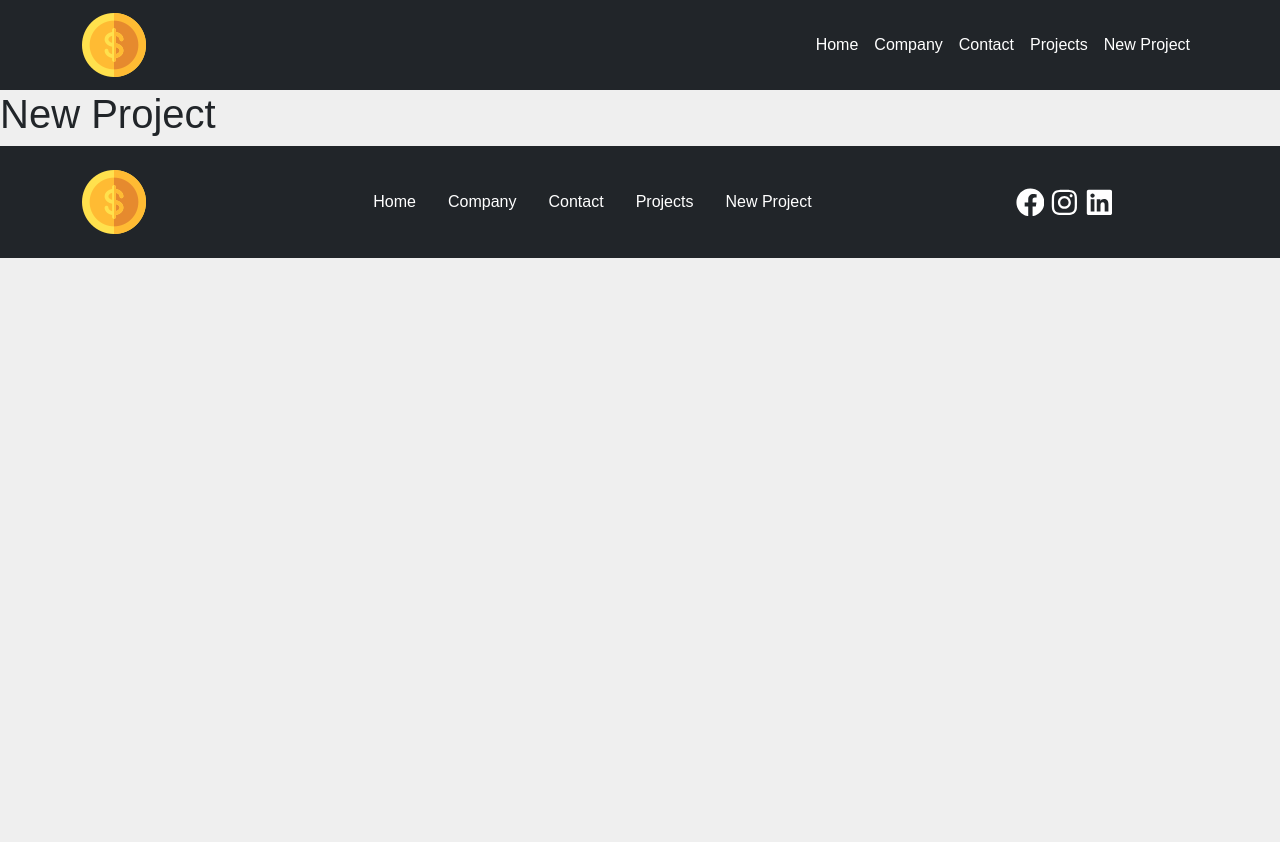
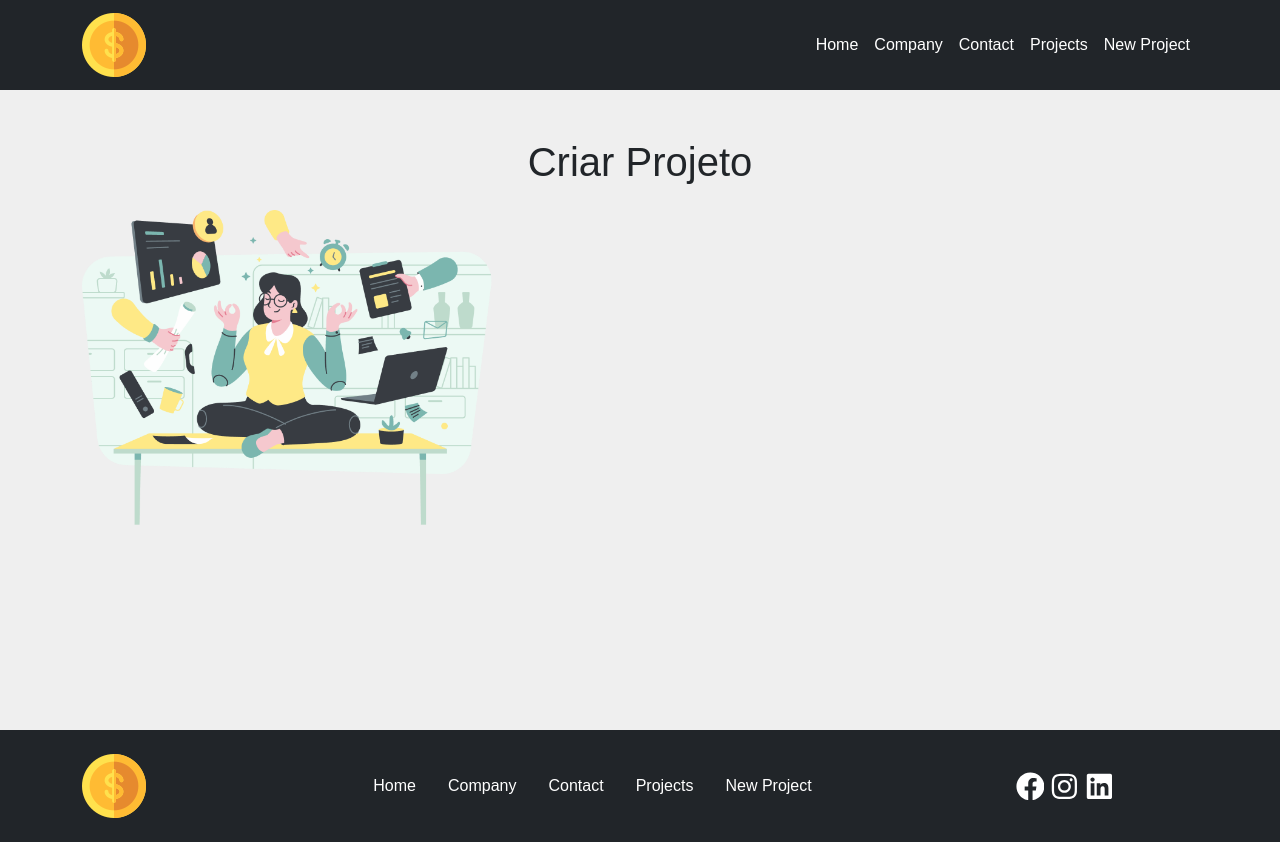
Before and after one commit to eliabedossantos/costs, a React (Create React App) app: page /new-project in a window 1280 px wide. Before the commit the page ends 800 px from the top, so only its background shows below. Built offline with nearby package versions, Linux system fonts and the light colour scheme.

Commit message:
init new project page

```diff
--- a/src/components/pages/NewProject.js
+++ b/src/components/pages/NewProject.js
@@ -1,8 +1,38 @@
+//General
+import { Link } from 'react-router-dom';
+
+// Layout
+import { Container, Row, Col } from 'react-bootstrap';
+import LinkButton from '../layout/LinkButton';
+
+// Styles
+import styles from './modules/NewProject.module.css';
+
+// Images
+import project from '../../img/project.png';
+
 function NewProject(){
     return (
-        <div>
-        <h1>New Project</h1>
-        </div>
+        <section className="NewProject py-5">
+            <Container>
+                <Row>
+                    <Col className={`d-flex justify-content-center`}>
+                        <h1>Criar Projeto</h1>
+                    </Col>
+                </Row>
+                <Row>
+                    <Col md={6} className={``}>
+                            <p className={`${styles.text__description}`}>
+
+                            </p>
+                        <img src={project} alt="Project manneger"  className="w-75 mw-100" />
+                    </Col>
+                    <Col md={6} className={`d-flex justify-content-center`}>
+
+                    </Col>
+                </Row>
+            </Container>
+        </section>
     );
 }
 export default NewProject;
--- /dev/null
+++ b/src/components/pages/modules/NewProject.module.css
@@ -0,0 +1,3 @@
+.text__description{
+    font-size: 1.5em;
+}
--- a/src/index.css
+++ b/src/index.css
@@ -14,6 +14,12 @@ html, body #root {
   background-image: url('./img/menu.svg') !important;
 }
 
+@media (min-width: 992px) {
+  section{
+    min-height: 80vh;
+  }
+}
+
 @media (max-width: 768px) {
   .margin-bottom-mob {
     margin-bottom: 1em;
```
Also changed, not shown: src/img/project.png (added).
